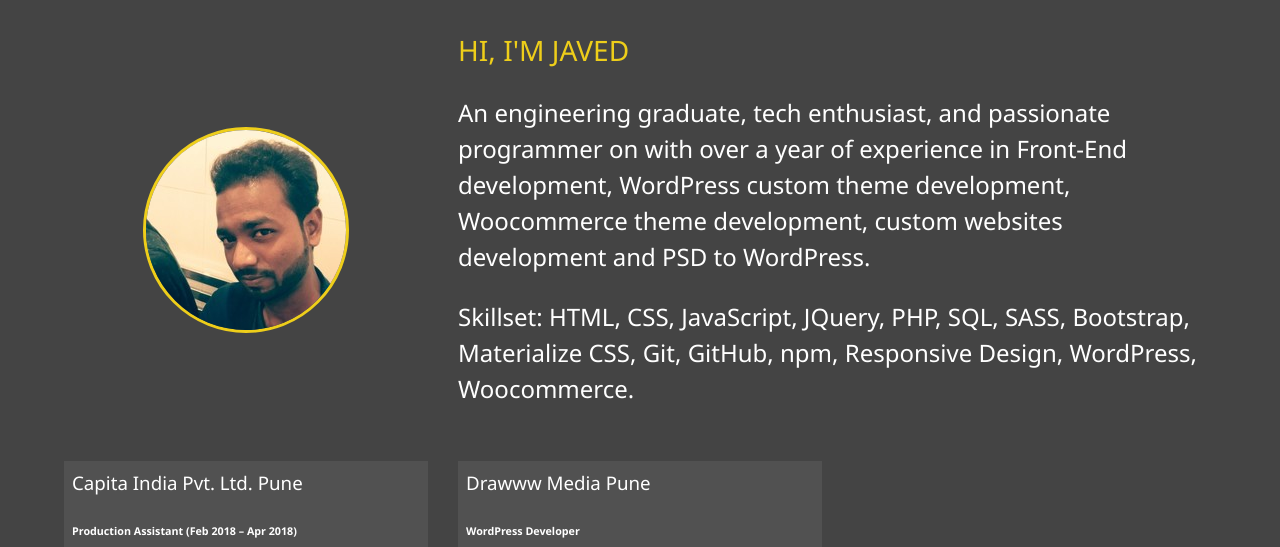
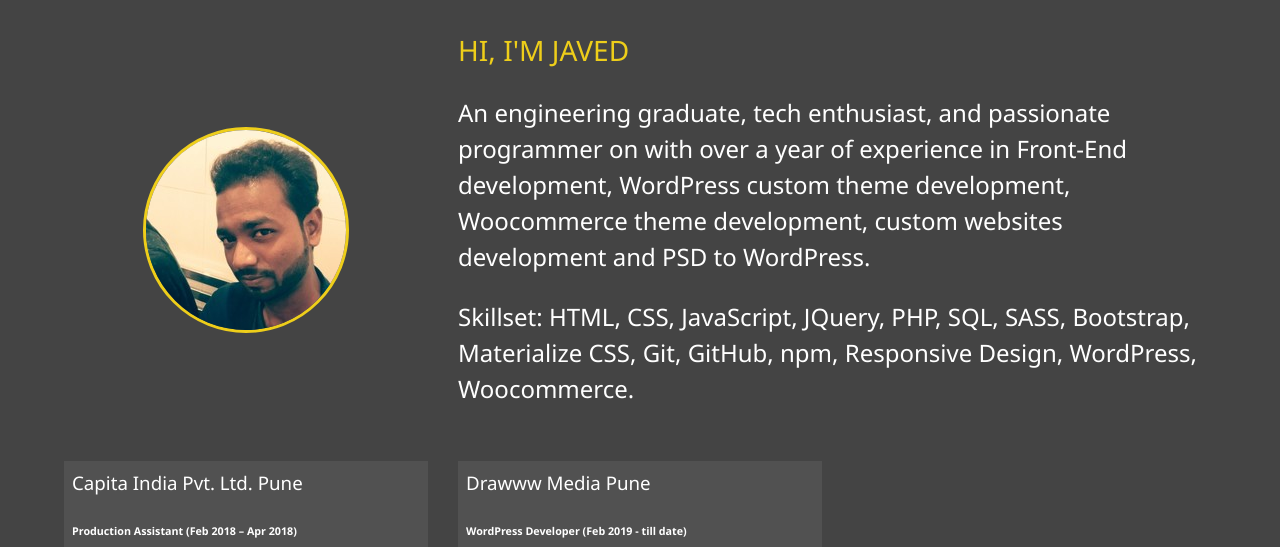
Before and after one commit to skjaved/portfolio, a website: page docs/about.html in a window 1280 px wide. Shown: the part 253-800 px from the top of the page. Drawn offline with Linux system fonts and the light colour scheme.

Commit message:
Updated job

```diff
--- a/docs/about.html
+++ b/docs/about.html
@@ -67,7 +67,7 @@ HTML, CSS, JavaScript, JQuery, PHP, SQL, SASS, Bootstrap, Materialize CSS, Git,
             </div>
             <div class="job job-2">
                 <h3>Drawww Media Pune</h3>
-                <h6>WordPress Developer</h6>
+                <h6>WordPress Developer (Feb 2019 - till date)</h6>
                 <p>Developing custom WordPress and Woocommerce themes and websites.</p>
             </div>
 <!--             <div class="job job-3">
```
